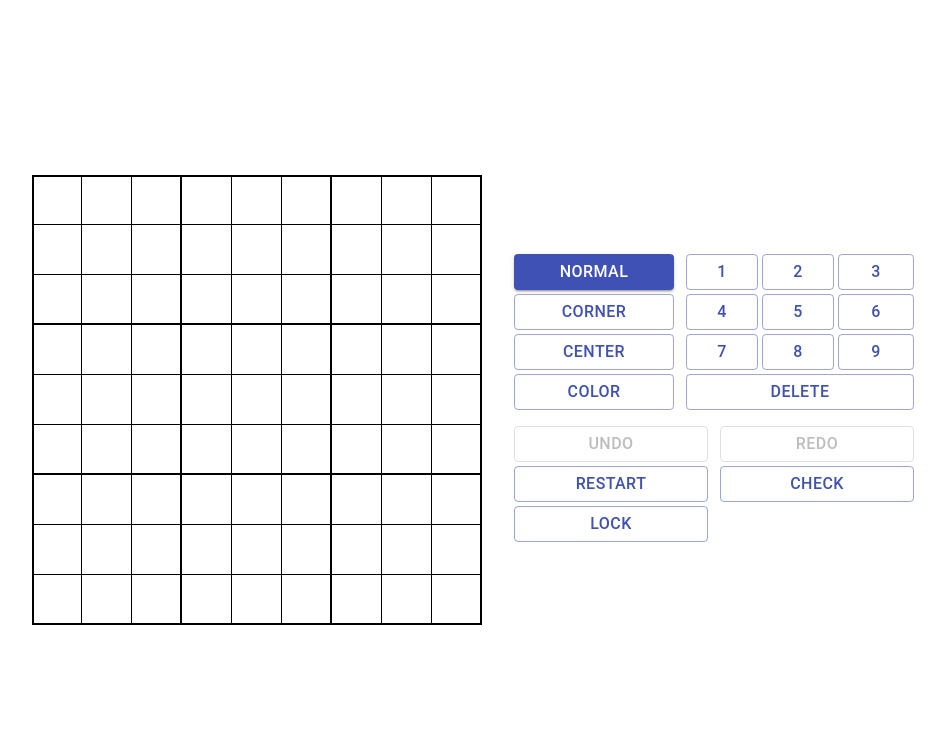
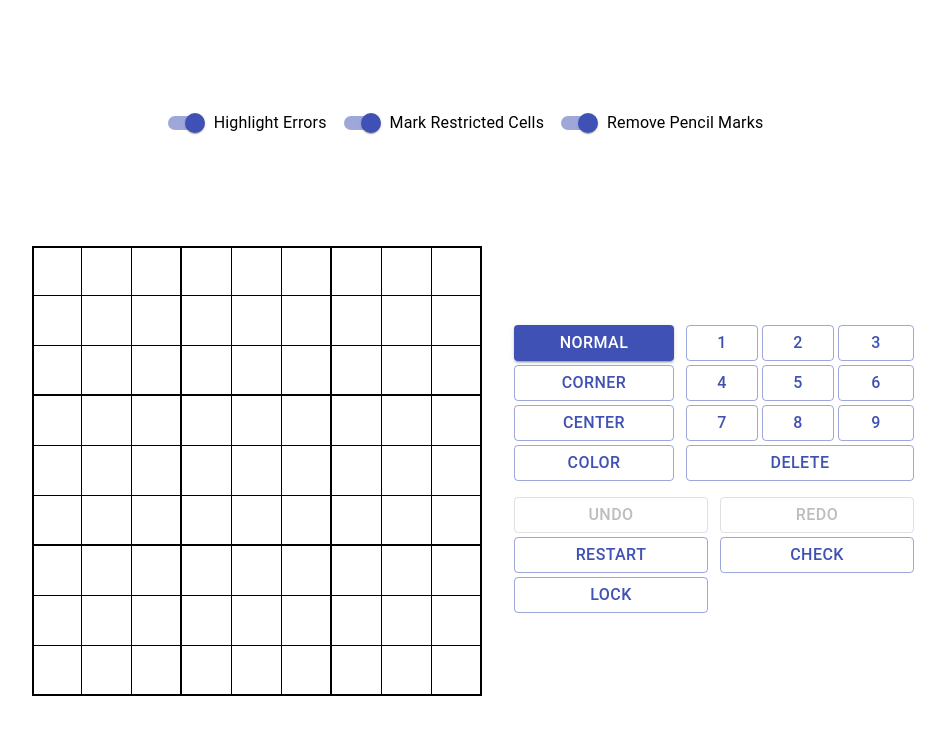
Before and after one commit to MansJackson/sudoku, a React (Create React App) app: page / in a window 1280 px wide. Shown: the top 734 px of the page, without its empty margins (167-1112 px from the left). Built offline with nearby package versions, Linux system fonts and the light colour scheme.

Commit message:
added settings, still need to code highlighting of errors

```diff
--- a/src/components/Board.tsx
+++ b/src/components/Board.tsx
@@ -30,6 +30,7 @@ const Board = (props: BoardProps): JSX.Element => {
     selectedMode,
     history,
     board,
+    settings,
     loadPussle,
     dispatch,
   } = props;
@@ -48,6 +49,7 @@ const Board = (props: BoardProps): JSX.Element => {
 
   // update restricted cells when selected cells update
   useEffect(() => {
+    if (!settings.markRestricted) return;
     if (selectedCells && selectedCells.length === 1) {
       const restrictedCells = findRestrictedCells(selectedCells[0]);
       dispatch(SET_RESTRICTED_CELLS, { restrictedCells });
@@ -78,6 +80,7 @@ const Board = (props: BoardProps): JSX.Element => {
     if (!isValidNumber(e.key) && !isOtherValidKey(e.key)) return;
     e.preventDefault();
     let newBoard = [...board];
+    const { removePencilMarks } = settings;
 
     switch (e.key) {
       case ' ':
@@ -114,7 +117,7 @@ const Board = (props: BoardProps): JSX.Element => {
         } else if (selectedMode === 'color') {
           selectedCells.forEach((el) => { newBoard = updateBoard(newBoard, el, e.key, 'color'); });
         } else {
-          selectedCells.forEach((el) => { newBoard = updateBoard(newBoard, el, e.key, 'normal'); });
+          selectedCells.forEach((el) => { newBoard = updateBoard(newBoard, el, e.key, 'normal', settings.removePencilMarks); });
         }
         dispatch(ADD_TO_HISTORY, { board: newBoard });
     }
@@ -151,6 +154,7 @@ const mapStateToProps = (state: RootState) => ({
   selectedMode: state.general.mode,
   history: state.history,
   board: state.board,
+  settings: state.general.settings,
 });
 
 export default connect(mapStateToProps, {
--- a/src/components/Cell.tsx
+++ b/src/components/Cell.tsx
@@ -103,7 +103,7 @@ const Cell: React.FunctionComponent<CellProps & CellOwnProps> = (
       onMouseEnter={handleMouseOver}
       onMouseUp={handleMouseUp}
       onMouseDown={handleMouseDown}
-      className={`cell ${content?.locked ? 'locked' : ''} ${restricted ? 'restricted' : ''} ${selected ? 'selected' : ''} bg_${content!.color}`}
+      className={`cell ${content?.locked ? 'locked' : ''} ${restricted ? 'restricted' : ''} ${selected ? 'selected' : ''} bg_${content?.color || ''}`}
       id={id}
       tabIndex={index}
     >
--- a/src/components/Controls.tsx
+++ b/src/components/Controls.tsx
@@ -20,6 +20,7 @@ const Controls = (props: ControlsProps): JSX.Element => {
     selectedMode,
     history,
     board,
+    settings,
     loadPussle,
     dispatch,
   } = props;
@@ -83,7 +84,7 @@ const Controls = (props: ControlsProps): JSX.Element => {
 
   const setContent = (number: string) => {
     let newBoard = [...board];
-    selectedCells.forEach((el) => { newBoard = updateBoard(newBoard, el, number, selectedMode); });
+    selectedCells.forEach((el) => { newBoard = updateBoard(newBoard, el, number, selectedMode, settings.removePencilMarks); });
     dispatch(ADD_TO_HISTORY, { board: newBoard });
   };
 
@@ -300,6 +301,7 @@ const mapStateToProps = (state: RootState) => ({
   selectedMode: state.general.mode,
   history: state.history,
   board: state.board,
+  settings: state.general.settings,
 });
 
 export default connect(mapStateToProps, {
--- /dev/null
+++ b/src/components/Settings.tsx
@@ -0,0 +1,68 @@
+import { FormGroup, FormControlLabel, Switch } from '@material-ui/core';
+import React from 'react';
+import { connect } from 'react-redux';
+import { dispatchA } from '../redux/actions';
+import { SettingsProps, RootState, UPDATE_SETTINGS } from '../types';
+
+const Settings = (props: SettingsProps): JSX.Element => {
+  const {
+    settings: {
+      highlightErrors,
+      markRestricted,
+      removePencilMarks,
+    },
+    dispatch,
+  } = props;
+
+  const handleChange = (e: React.ChangeEvent<HTMLInputElement>) => {
+    dispatch(UPDATE_SETTINGS, { [e.target.name]: e.target.checked });
+  };
+
+  return (
+    <div>
+      <FormGroup row>
+        <FormControlLabel
+          control={(
+            <Switch
+              checked={highlightErrors}
+              onChange={handleChange}
+              name="highlightErrors"
+              color="primary"
+            />
+          )}
+          label="Highlight Errors"
+        />
+        <FormControlLabel
+          control={(
+            <Switch
+              checked={markRestricted}
+              onChange={handleChange}
+              name="markRestricted"
+              color="primary"
+            />
+          )}
+          label="Mark Restricted Cells"
+        />
+        <FormControlLabel
+          control={(
+            <Switch
+              checked={removePencilMarks}
+              onChange={handleChange}
+              name="removePencilMarks"
+              color="primary"
+            />
+          )}
+          label="Remove Pencil Marks"
+        />
+      </FormGroup>
+    </div>
+  );
+};
+
+const mapStateToProps = (state: RootState) => ({
+  settings: state.general.settings,
+});
+
+export default connect(mapStateToProps, {
+  dispatch: dispatchA,
+})(Settings);
--- a/src/pages/Home.tsx
+++ b/src/pages/Home.tsx
@@ -3,11 +3,17 @@ import '../styles/Home.css';
 import Board from '../components/Board';
 import { HomeProps } from '../types';
 import Controls from '../components/Controls';
+import Settings from '../components/Settings';
 
 const Home: React.FunctionComponent<HomeProps> = (): JSX.Element => (
   <div className="home">
-    <Board />
-    <Controls />
+    <div className="settings">
+      <Settings />
+    </div>
+    <div className="content">
+      <Board />
+      <Controls />
+    </div>
   </div>
 );
 
--- a/src/pussles.json
+++ b/src/pussles.json
@@ -1,6 +1,9 @@
 {
   "hard": [
     {
+      "addedBy": "snjacko",
+      "verified": true,
+      "board": {
         "A5": "8",
         "A8": "4",
         "B3": "3",
@@ -25,5 +28,6 @@
         "H5": "3",
         "H7": "1"
       }
+    }
   ]
 }
--- a/src/redux/actions.ts
+++ b/src/redux/actions.ts
@@ -3,7 +3,6 @@ import {
   ADD_TO_HISTORY,
   Cell,
   CLEAR_HISTORY,
-  SET_PUSSLE,
 } from '../types';
 
 export const loadPussleA = (blank: boolean, pussle?: Record<string, string>, userCreated?: boolean) => (
@@ -31,12 +30,6 @@ export const loadPussleA = (blank: boolean, pussle?: Record<string, string>, use
     }
   }
 
-  dispatch({
-    type: SET_PUSSLE,
-    payload: {
-      cell: setup,
-    },
-  });
   if (userCreated) {
     dispatch({
       type: ADD_TO_HISTORY,
--- a/src/redux/reducers.ts
+++ b/src/redux/reducers.ts
@@ -10,7 +10,6 @@ import {
   SET_SELECTED_CELLS,
   GeneralAction,
   BoardAction,
-  CLEAR_PUSSLE,
   SET_SELECTED_MODE,
   TOGGLE_MODE,
   HistoryAction,
@@ -19,6 +18,7 @@ import {
   REDO,
   Board,
   CLEAR_HISTORY,
+  UPDATE_SETTINGS,
 } from '../types';
 
 const defaultHistoryState: Board[] = [];
@@ -30,6 +30,11 @@ const defaultGeneralState = {
   mode: 'normal',
   restrictedCells: [],
   selectedCells: [],
+  settings: {
+    markRestricted: true,
+    highlightErrors: true,
+    removePencilMarks: true,
+  },
 };
 
 const historyReducer = (state = defaultHistoryState, action: HistoryAction) => {
@@ -92,6 +97,8 @@ const generalReducer = (state = defaultGeneralState, action: GeneralAction) => {
       if (state.mode === 'center') return { ...state, mode: 'color' };
       if (state.mode === 'color') return { ...state, mode: 'normal' };
       return state;
+    case UPDATE_SETTINGS:
+      return { ...state, settings: { ...state.settings, ...payload } };
     default:
       return state;
   }
@@ -104,17 +111,6 @@ const boardReducer = (state = defaultBoardState, action: BoardAction) => {
     case SET_PUSSLE:
       return payload.cell;
 
-    case CLEAR_PUSSLE:
-      return state.map((cell) => {
-        if (cell.locked) return cell;
-        return {
-          ...cell,
-          bigNum: '',
-          cornerPencil: [],
-          centerPencil: [],
-        };
-      });
-
     default:
       return state;
   }
--- a/src/styles/Home.css
+++ b/src/styles/Home.css
@@ -1,7 +1,16 @@
 .home {
   display: flex;
+  flex-direction: column;
   width: 100vw;
   min-height: 100vh;
+  justify-content: space-evenly;
+  align-items: center;
+}
+
+.content {
+  display: flex;
+  width: 100%;
+  height: 100%;
   justify-content: center;
   align-items: center;
 }
--- a/src/types.ts
+++ b/src/types.ts
@@ -7,6 +7,11 @@ export type RootState = {
     mode: Mode;
     restrictedCells: string[];
     selectedCells: string[];
+    settings: {
+      markRestricted: boolean,
+      highlightErrors: boolean,
+      removePencilMarks: boolean,
+    }
   },
   history: Board[];
 };
@@ -16,11 +21,25 @@ export type HomeProps = {
 
 };
 
+export type SettingsProps = {
+  settings: {
+    markRestricted: boolean,
+    highlightErrors: boolean,
+    removePencilMarks: boolean,
+  }
+  dispatch: (type: string, payload: Record<string, any>) => void;
+};
+
 export type ControlsProps = {
   selectedCells: string[];
   selectedMode: Mode;
   history: Board[];
   board: Cell[];
+  settings: {
+    markRestricted: boolean,
+    highlightErrors: boolean,
+    removePencilMarks: boolean,
+  }
   loadPussle: (blank: boolean, pussle?: Record<string, string>, userCreated?: boolean) => void;
   dispatch: (type: string, payload: Record<string, any>) => void;
 };
@@ -31,6 +50,11 @@ export type BoardProps = {
   selectedMode: Mode;
   history: Board[];
   board: Cell[];
+  settings: {
+    markRestricted: boolean,
+    highlightErrors: boolean,
+    removePencilMarks: boolean,
+  }
   dispatch: (type: string, payload: Record<string, any>) => void;
   loadPussle: (blank: boolean, pussle?: Record<string, string>) => void;
 };
@@ -68,6 +92,9 @@ export type GeneralAction = {
     restrictedCells: string[],
     selectedCells: string[],
     mode: string,
+    markRestricted: boolean,
+    highlightErrors: boolean,
+    removePencilMarks: boolean,
   };
 };
 
@@ -100,7 +127,6 @@ export const SET_PUSSLE = 'SET_PUSSLE';
 export const SET_IS_LOADING = 'SET_IS_LOADING';
 export const SET_SELECTING = 'SET_SELECTING';
 export const SET_MOUSE_DOWN = 'SET_MOUSE_DOWN';
-export const CLEAR_PUSSLE = 'CLEAR_PUSSLE';
 export const CLEAR_RESTRICTED_CELLS = 'CLEAR_RESTRICTED_CELLS';
 export const SET_RESTRICTED_CELLS = 'SET_RESTRICTED_CELLS';
 export const SET_SELECTED_CELLS = 'SET_SELECTED_CELLS';
@@ -108,5 +134,6 @@ export const SET_SELECTED_MODE = 'SET_SELECTED_MODE';
 export const TOGGLE_MODE = 'TOGGLE_MODE';
 export const ADD_TO_HISTORY = 'ADD_TO_HISTORY';
 export const CLEAR_HISTORY = 'CLEAR_HISTORY';
+export const UPDATE_SETTINGS = 'UPDATE_SETTINGS';
 export const UNDO = 'UNDO';
 export const REDO = 'REDO';
--- a/src/utils.ts
+++ b/src/utils.ts
@@ -103,7 +103,7 @@ export const findNextCell = (cellId: string, direction: 'up' | 'down' | 'left' |
   }
 };
 
-export const updateBoard = (state: Cell[], cellId: string, number: string, mode: Mode | 'delete' | 'restart'): Cell[] => {
+export const updateBoard = (state: Cell[], cellId: string, number: string, mode: Mode | 'delete' | 'restart', removePencils?: boolean): Cell[] => {
   let filteredBoard = state.filter((el) => el.id !== cellId);
   let targetCell = state.find((el) => el.id === cellId);
   let restrictedCells: string[];
@@ -146,6 +146,7 @@ export const updateBoard = (state: Cell[], cellId: string, number: string, mode:
 
     case 'normal':
       restrictedCells = findRestrictedCells(cellId);
+      if (removePencils) {
         filteredBoard = filteredBoard.map((cell) => {
           if (!restrictedCells.includes(cell.id)) return cell;
           if (cell.locked) return cell;
@@ -153,6 +154,7 @@ export const updateBoard = (state: Cell[], cellId: string, number: string, mode:
           const newCorner = cell.cornerPencil.filter((num) => num !== number);
           return { ...cell, cornerPencil: newCorner, centerPencil: newCenter };
         });
+      }
 
       targetCell = { ...targetCell!, bigNum: number };
       return [...filteredBoard, targetCell];
```
Lines whose indentation alone changed are shown as unchanged.
